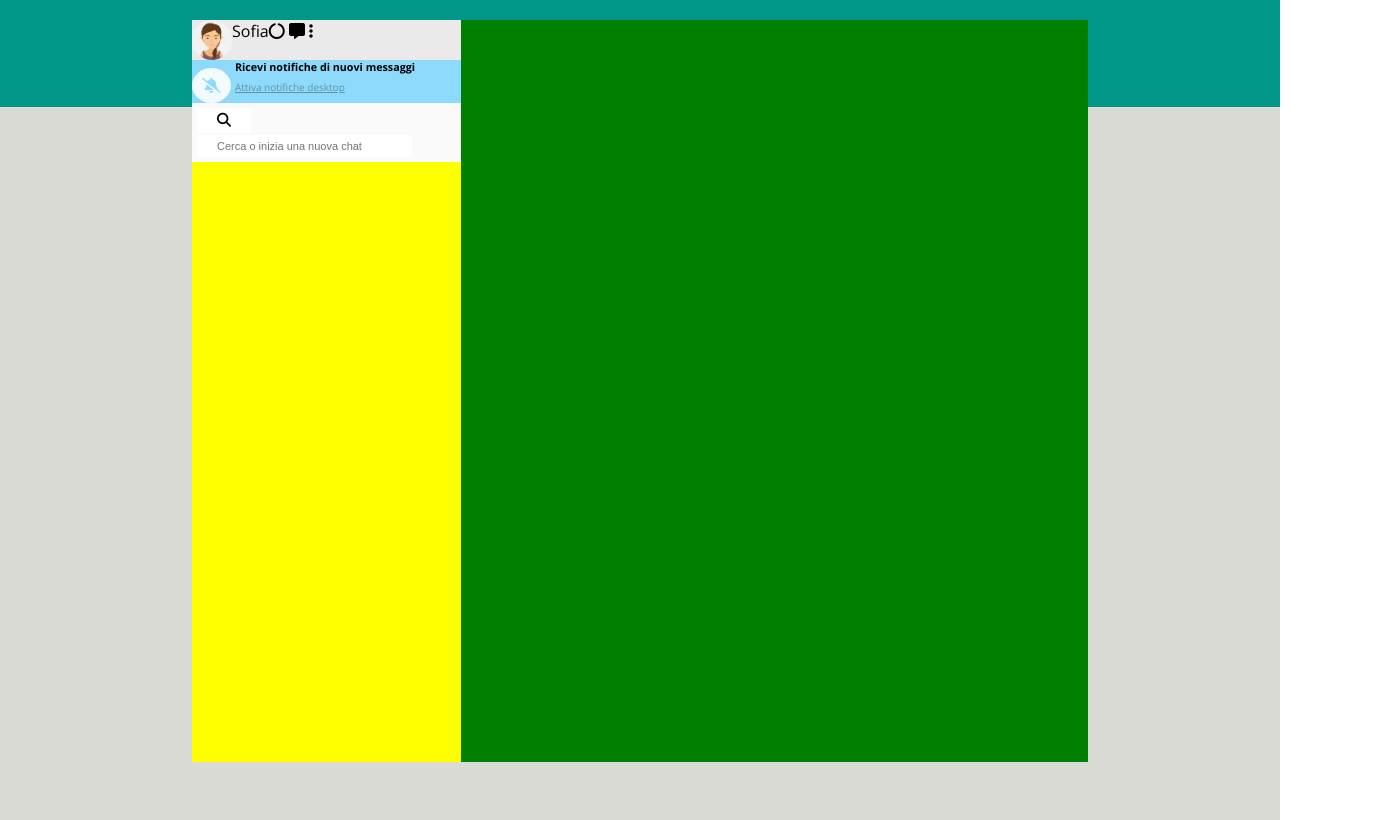
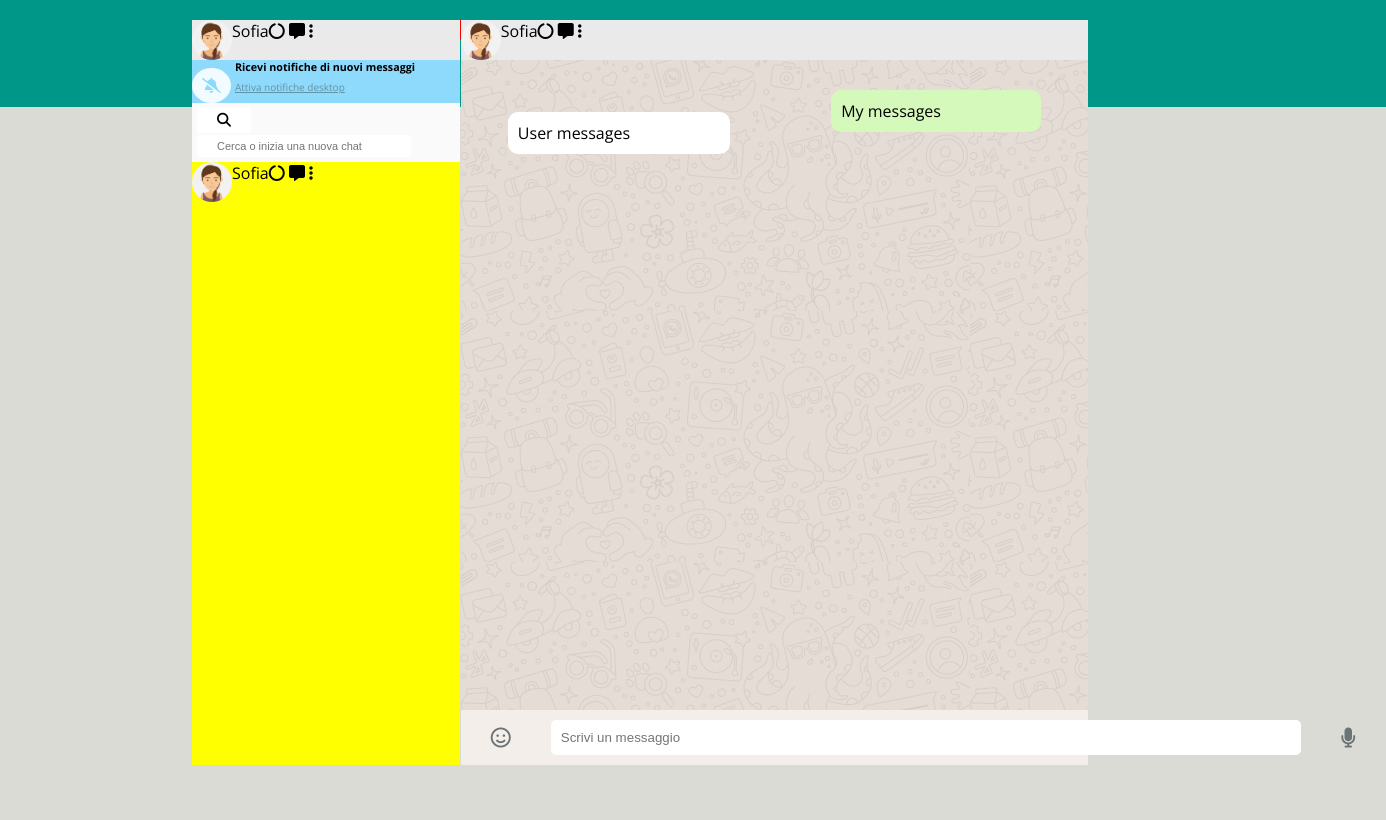
Before and after one commit to mirkettinho/vue-boolzapp, a plain HTML site: page milestone-1/index.html in a window 1280 px wide. Shown: the whole page, 1386 px wide, since content can reach past the window. Drawn offline with nearby package versions, Linux system fonts and the light colour scheme.

Commit message:
[add] writing bar

```diff
--- a/milestone-1/assets/css/style.css
+++ b/milestone-1/assets/css/style.css
@@ -30,10 +30,15 @@
 .justify-content-end{
   justify-content: flex-end;
 }
+
+.justify-content-space-between{
+  justify-content: space-between;
+}
 /* STRUCTURE */
 
 #structure{
   margin-top: 20px;
+  gap: 1px;
 }
 .left{
   width: 30%;
@@ -51,6 +56,7 @@
   text-align: center;
 }
 
+/* LEFT */
 /* USER ACCOUNT */
 .user-account{
   background-color: #eaeaea;
@@ -110,3 +116,69 @@
 .chat-users{
   height: 600px;
 }
+
+/* RIGHT */
+/* LAST CHAT */
+
+.right .last-chat{
+  background-color: #eaeaea;
+}
+
+
+
+/* CHAT */
+.container-chat{
+  background-color: rgba(255, 0, 0, 0);
+  height: ;
+  margin: 40px auto;
+  width: 85%;
+}
+
+
+.right .chat{
+  background-image: url(/milestone-1/assets/img/mine.jpg);height: 650px;
+  overflow-y: auto;
+}
+.right .chat .my-messages{
+  text-align: right;
+}
+
+.right .chat .my-messages .my-messages-sent{
+  background-color: #d5f9ba;
+  padding: 10px 100px 10px 10px;
+  border-radius: 10px;
+  margin-bottom: 10px;
+}
+
+.right .chat .user-messages .user-messages-sent{
+  background-color: #ffffff;
+  padding: 10px 100px 10px 10px;
+  border-radius: 10px;
+  margin-bottom: 10px;
+
+}
+
+
+
+/* WRITING BAR */
+.writing-bar{
+  background-color: #f3eeea;
+}
+
+.writing-bar .button-user-account{
+  align-items: center;
+}
+
+.writing-bar .button-user-account I{
+  font-size: 20px;
+  padding: 10px 30px;
+  color: #6b7376;
+}
+
+.writing-bar .button-user-account input{
+  width: 750px;
+  padding: 10px;
+  border-radius: 5px;
+  border: none;
+  margin: 10px;
+}
--- a/milestone-1/assets/js/script.js
+++ b/milestone-1/assets/js/script.js
@@ -0,0 +1,9 @@
+const {createApp} = vue;
+
+createApp({
+  data(){
+    return{
+
+    }
+  }
+}).mount(#app)
--- a/milestone-1/index.html
+++ b/milestone-1/index.html
@@ -11,13 +11,15 @@
   <link rel="preconnect" href="https://fonts.googleapis.com">
   <link rel="preconnect" href="https://fonts.gstatic.com" crossorigin>
   <link href="https://fonts.googleapis.com/css2?family=Open+Sans:wght@300;400;500;700;800&display=swap" rel="stylesheet">
+  <!-- VUE -->
+  <script src="https://unpkg.com/vue@3/dist/vue.global.js"></script>
   <!-- CSS -->
   <link rel="stylesheet" href="assets/css/style.css">
   <title>Boolzapp</title>
 </head>
 
 <!-- BODY -->
-<body>
+<body id="app">
 
   <div class="container">
 
@@ -40,6 +42,8 @@
             </div>
           </div>
         </div>
+
+
         <!-- PUSH NOTIFICATIONS -->
         <div class="push-notifications">
           <i class="fa-solid fa-bell-slash"></i>
@@ -48,14 +52,27 @@
             <span>Attiva notifiche desktop</span>
           </div>
         </div>
+
+
         <!-- SEARCH BAR -->
         <div class="search-bar">
           <button><i class="fa-solid fa-magnifying-glass"></i></button>
           <input type="text" placeholder="Cerca o inizia una nuova chat">
         </div>
+
+
         <!-- CHAT USERS -->
         <div class="chat-users">
+          <div class="d-flex">
+            <img src="assets/img/avatar_io.jpg" alt="avatar-user-account">
+            <span>Sofia</span>
 
+            <div class="button-user-account justify-content-end">
+              <i class="fa-solid fa-circle-notch"></i>
+              <i class="fa-solid fa-message"></i>
+              <i class="fa-solid fa-ellipsis-vertical"></i>
+            </div>
+          </div>
         </div>
 
       </div>
@@ -65,16 +82,49 @@
       <div class="right">
         <!-- LAST CHAT -->
         <div class="last-chat">
+          <div class="d-flex">
+            <img src="assets/img/avatar_io.jpg" alt="avatar-user-account">
+            <span>Sofia</span>
 
+            <div class="button-user-account justify-content-end">
+              <i class="fa-solid fa-circle-notch"></i>
+              <i class="fa-solid fa-message"></i>
+              <i class="fa-solid fa-ellipsis-vertical"></i>
+            </div>
+          </div>
         </div>
+
+
         <!-- CHAT -->
         <div class="chat">
+          <div class="container-chat">
+          <!-- MY MESSAGES RIGHT        -->
+            <div class="my-messages">
+              <span class="my-messages-sent">My messages</span>
+            </div>
+            <!-- USER MESSAGES -->
+            <div class="user-messages">
+              <span class="user-messages-sent">User messages</span>
+            </div>
+          </div>
+        </div>
 
-        </div>
+
         <!-- WRITING BAR -->
-        <div class="writing-bar">
+        <div class="writing-bar ">
 
-        </div>
+            <div class="button-user-account justify-content-space-between d-flex">
+              <div class="d-flex">
+                <i class="fa-regular fa-face-smile"></i>
+              </div>
+              <div>
+                <input type="text" placeholder="Scrivi un messaggio">
+              </div>
+              <div>
+              <i class="fa-solid fa-microphone"></i>
+              </div>
+          </div>
+
       </div>
 
     </section>
```
